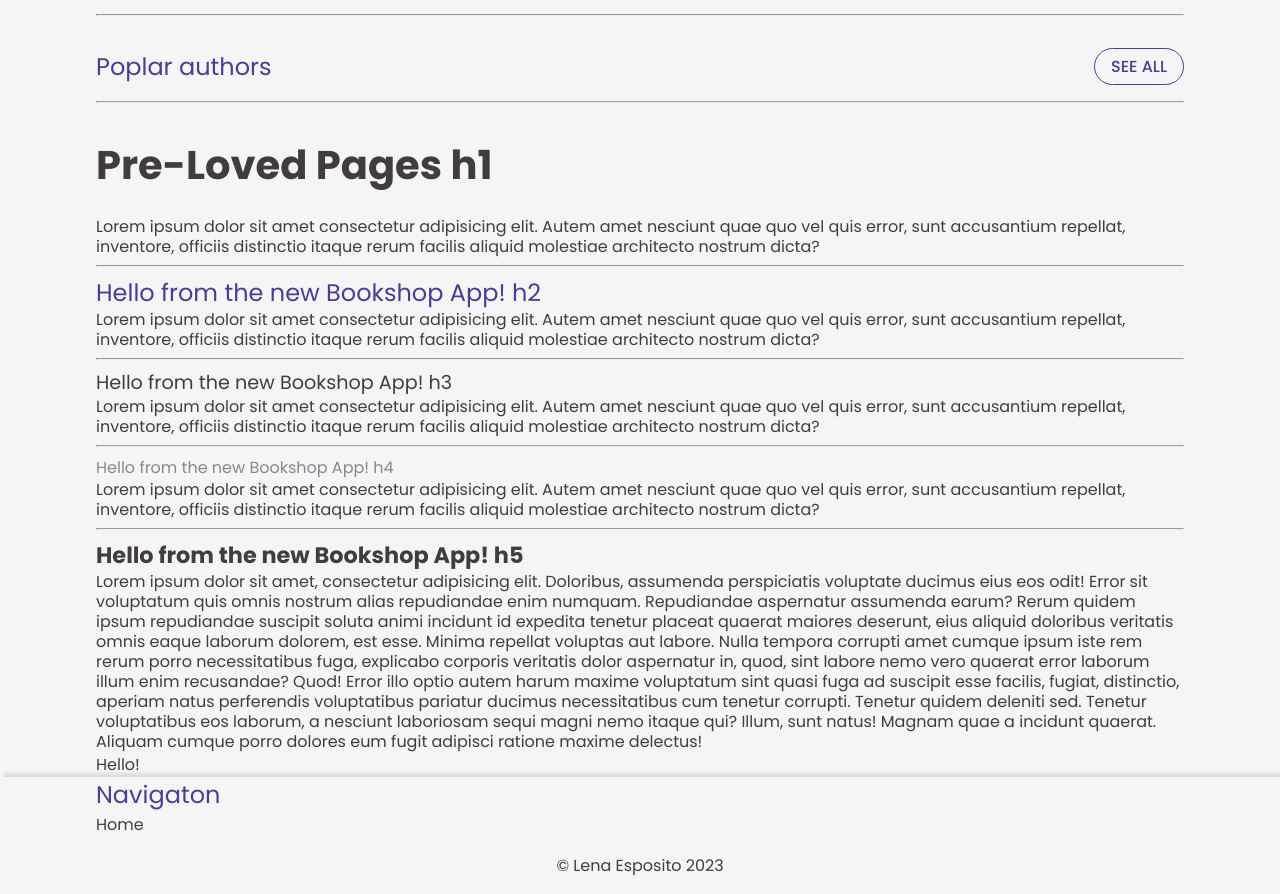
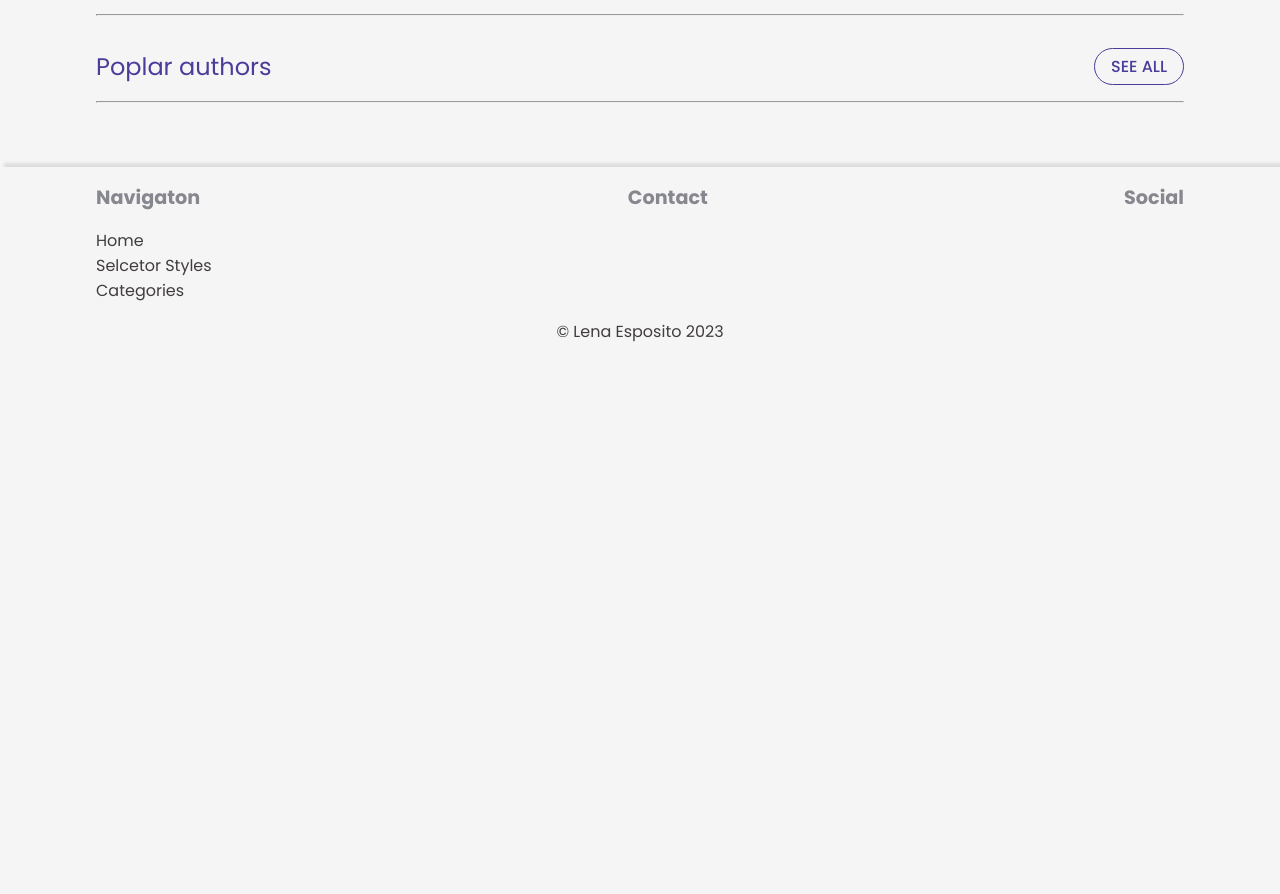
Before and after one commit to majaspar/prelovedpages, a React (Vite) app in the folder prelovedpages/: page / in a window 1280 px wide. Shown: the part 721-1615 px from the top of the page. After the commit the page ends 1081 px from the top, so only its background shows below. Built offline with nearby package versions, Linux system fonts and the light colour scheme; a web font is replaced by a local one.

Commit message:
update Footer

```diff
--- a/prelovedpages/src/App.css
+++ b/prelovedpages/src/App.css
@@ -67,5 +67,5 @@ nav {
     display: flex;
     flex-direction: row;
     justify-content: space-between;
-    align-items: center;
+    align-items: flex-start;
 }
--- a/prelovedpages/src/App.jsx
+++ b/prelovedpages/src/App.jsx
@@ -6,6 +6,7 @@ import Author from './pages/Author';
 import HomePage from './pages/HomePage';
 import Navbar from './Navbar';
 import Footer from './Footer';
+import Styles from './admin/Styles';
 
 function App() {
 
@@ -13,7 +14,9 @@ function App() {
     <>
 
       <Navbar />
+      <main className='mt4 mb2'>
       <Routes>
+
         {/* Pages */}
         <Route path="/" element={<HomePage />} />
         <Route path="/book" element={<Book />} />
@@ -21,9 +24,10 @@ function App() {
 
         {/* Admin */}
         <Route path="/newbook" element={<Create />} />
+        <Route path="/stylespage" element={<Styles />} />
 
       </Routes>
-
+      </main>
       <Footer />
     </>
   )
--- a/prelovedpages/src/Footer.jsx
+++ b/prelovedpages/src/Footer.jsx
@@ -4,18 +4,22 @@ import { Link } from 'react-router-dom'
 export default function Footer() {
   return (
     <footer className='Footer'>
-      <div className="Footer__wrapper margins">
+      <div className="Footer__wrapper margins mt1">
         <div>
-          <h2>Navigaton</h2>
+          <h5 className='mb1'>Navigaton</h5>
           <ul>
             <li><Link to="/">Home</Link></li>
+            <li><Link to="/stylespage">Selcetor Styles</Link></li>
+            <li><Link to="/categories">Categories</Link></li>
           </ul>
         </div>
+        <div>
+          <h5 className='mb1'>Contact</h5>
+          </div>
+        <div>
+          <h5 className='mb1'>Social</h5></div>
       </div>
-        <div className='center mb1 mt1'>&copy; <Link to='https://lenaesposit.co.uk'>Lena Esposito</Link> 2023</div>
-
-
-
+        <div className='center mb1 mt1'>&copy; <Link to='https://lenaesposito.co.uk' target="_blank">Lena Esposito</Link> 2023</div>
     </footer>
   )
 }
--- /dev/null
+++ b/prelovedpages/src/admin/Styles.jsx
@@ -0,0 +1,25 @@
+export default function Styles() {
+    return (
+        <div className='margins'>
+            <h1>Pre-Loved Pages h1</h1>
+            <p>Lorem ipsum dolor sit amet consectetur adipisicing elit. Autem amet nesciunt quae quo vel quis error, sunt accusantium repellat, inventore, officiis distinctio itaque rerum facilis aliquid molestiae architecto nostrum dicta?</p>
+            <hr />
+            <h2>Hello from the new Bookshop App! h2</h2>
+            <p>Lorem ipsum dolor sit amet consectetur adipisicing elit. Autem amet nesciunt quae quo vel quis error, sunt accusantium repellat, inventore, officiis distinctio itaque rerum facilis aliquid molestiae architecto nostrum dicta?</p>
+            <hr />
+            <h3>Hello from the new Bookshop App! h3</h3>
+            <p>Lorem ipsum dolor sit amet consectetur adipisicing elit. Autem amet nesciunt quae quo vel quis error, sunt accusantium repellat, inventore, officiis distinctio itaque rerum facilis aliquid molestiae architecto nostrum dicta?</p>
+            <hr />
+            <h4>Hello from the new Bookshop App! h4</h4>
+            <p>Lorem ipsum dolor sit amet consectetur adipisicing elit. Autem amet nesciunt quae quo vel quis error, sunt accusantium repellat, inventore, officiis distinctio itaque rerum facilis aliquid molestiae architecto nostrum dicta?</p>
+
+            <hr />
+            <h5>Hello from the new Bookshop App! h5</h5>
+            <p>Lorem ipsum dolor sit amet, consectetur adipisicing elit. Doloribus, assumenda perspiciatis voluptate ducimus eius eos odit! Error sit voluptatum quis omnis nostrum alias repudiandae enim numquam. Repudiandae aspernatur assumenda earum?
+                Rerum quidem ipsum repudiandae suscipit soluta animi incidunt id expedita tenetur placeat quaerat maiores deserunt, eius aliquid doloribus veritatis omnis eaque laborum dolorem, est esse. Minima repellat voluptas aut labore.
+                Nulla tempora corrupti amet cumque ipsum iste rem rerum porro necessitatibus fuga, explicabo corporis veritatis dolor aspernatur in, quod, sint labore nemo vero quaerat error laborum illum enim recusandae? Quod!
+                Error illo optio autem harum maxime voluptatum sint quasi fuga ad suscipit esse facilis, fugiat, distinctio, aperiam natus perferendis voluptatibus pariatur ducimus necessitatibus cum tenetur corrupti. Tenetur quidem deleniti sed.
+                Tenetur voluptatibus eos laborum, a nesciunt laboriosam sequi magni nemo itaque qui? Illum, sunt natus! Magnam quae a incidunt quaerat. Aliquam cumque porro dolores eum fugit adipisci ratione maxime delectus!</p>
+        </div>
+    )
+}
--- a/prelovedpages/src/colorsAndUtilities.css
+++ b/prelovedpages/src/colorsAndUtilities.css
@@ -297,7 +297,8 @@ h4 {
     color: rgba(var(--clr-grey-light-rgb), 0.8);
 }
 h5 {
-    font-size: 1.4rem;
+    font-size: 1.2rem;
+    color: rgba(var(--clr-grey-light-rgb), 0.8);
 }
 
 p {
--- a/prelovedpages/src/pages/HomePage.jsx
+++ b/prelovedpages/src/pages/HomePage.jsx
@@ -5,35 +5,13 @@ import SectionTitle from '../components/SectionTitle'
 
 export default function HomePage() {
   return (<>
-    <main className="mt4">
+
       <Hero />
       <SectionTitle title="Latest books" link="/book"/>
 
       <SectionTitle title="Browse categories" link="/book"/>
       <SectionTitle title="Poplar authors" link="/book"/>
-      <div className='margins'>
-        <h1>Pre-Loved Pages h1</h1>
-        <p>Lorem ipsum dolor sit amet consectetur adipisicing elit. Autem amet nesciunt quae quo vel quis error, sunt accusantium repellat, inventore, officiis distinctio itaque rerum facilis aliquid molestiae architecto nostrum dicta?</p>
-        <hr />
-        <h2>Hello from the new Bookshop App! h2</h2>
-        <p>Lorem ipsum dolor sit amet consectetur adipisicing elit. Autem amet nesciunt quae quo vel quis error, sunt accusantium repellat, inventore, officiis distinctio itaque rerum facilis aliquid molestiae architecto nostrum dicta?</p>
-        <hr />
-        <h3>Hello from the new Bookshop App! h3</h3>
-        <p>Lorem ipsum dolor sit amet consectetur adipisicing elit. Autem amet nesciunt quae quo vel quis error, sunt accusantium repellat, inventore, officiis distinctio itaque rerum facilis aliquid molestiae architecto nostrum dicta?</p>
-        <hr />
-        <h4>Hello from the new Bookshop App! h4</h4>
-        <p>Lorem ipsum dolor sit amet consectetur adipisicing elit. Autem amet nesciunt quae quo vel quis error, sunt accusantium repellat, inventore, officiis distinctio itaque rerum facilis aliquid molestiae architecto nostrum dicta?</p>
 
-        <hr />
-        <h5>Hello from the new Bookshop App! h5</h5>
-        <p>Lorem ipsum dolor sit amet, consectetur adipisicing elit. Doloribus, assumenda perspiciatis voluptate ducimus eius eos odit! Error sit voluptatum quis omnis nostrum alias repudiandae enim numquam. Repudiandae aspernatur assumenda earum?
-          Rerum quidem ipsum repudiandae suscipit soluta animi incidunt id expedita tenetur placeat quaerat maiores deserunt, eius aliquid doloribus veritatis omnis eaque laborum dolorem, est esse. Minima repellat voluptas aut labore.
-          Nulla tempora corrupti amet cumque ipsum iste rem rerum porro necessitatibus fuga, explicabo corporis veritatis dolor aspernatur in, quod, sint labore nemo vero quaerat error laborum illum enim recusandae? Quod!
-          Error illo optio autem harum maxime voluptatum sint quasi fuga ad suscipit esse facilis, fugiat, distinctio, aperiam natus perferendis voluptatibus pariatur ducimus necessitatibus cum tenetur corrupti. Tenetur quidem deleniti sed.
-          Tenetur voluptatibus eos laborum, a nesciunt laboriosam sequi magni nemo itaque qui? Illum, sunt natus! Magnam quae a incidunt quaerat. Aliquam cumque porro dolores eum fugit adipisci ratione maxime delectus!</p>
-        <Book />
-      </div>
-    </main>
   </>
   )
 }
```
